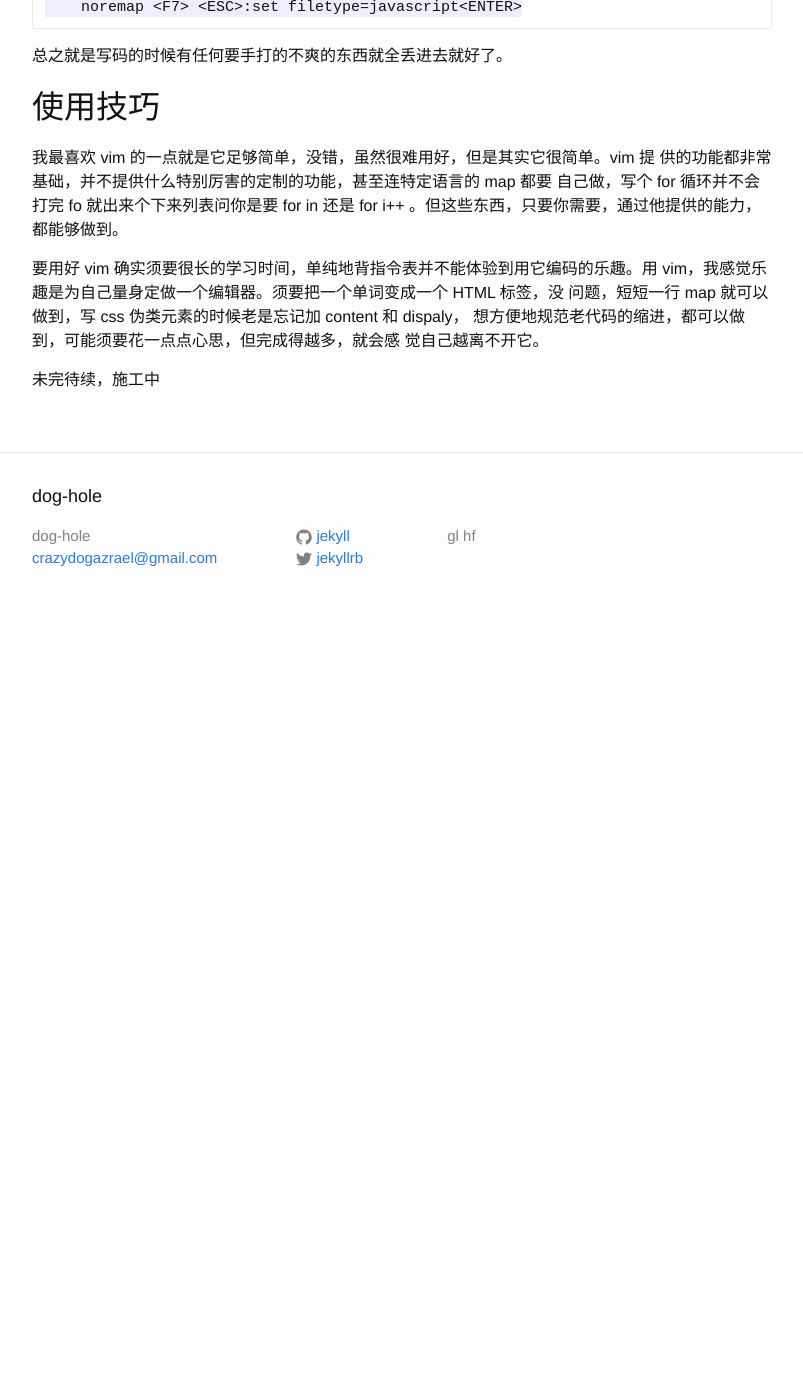
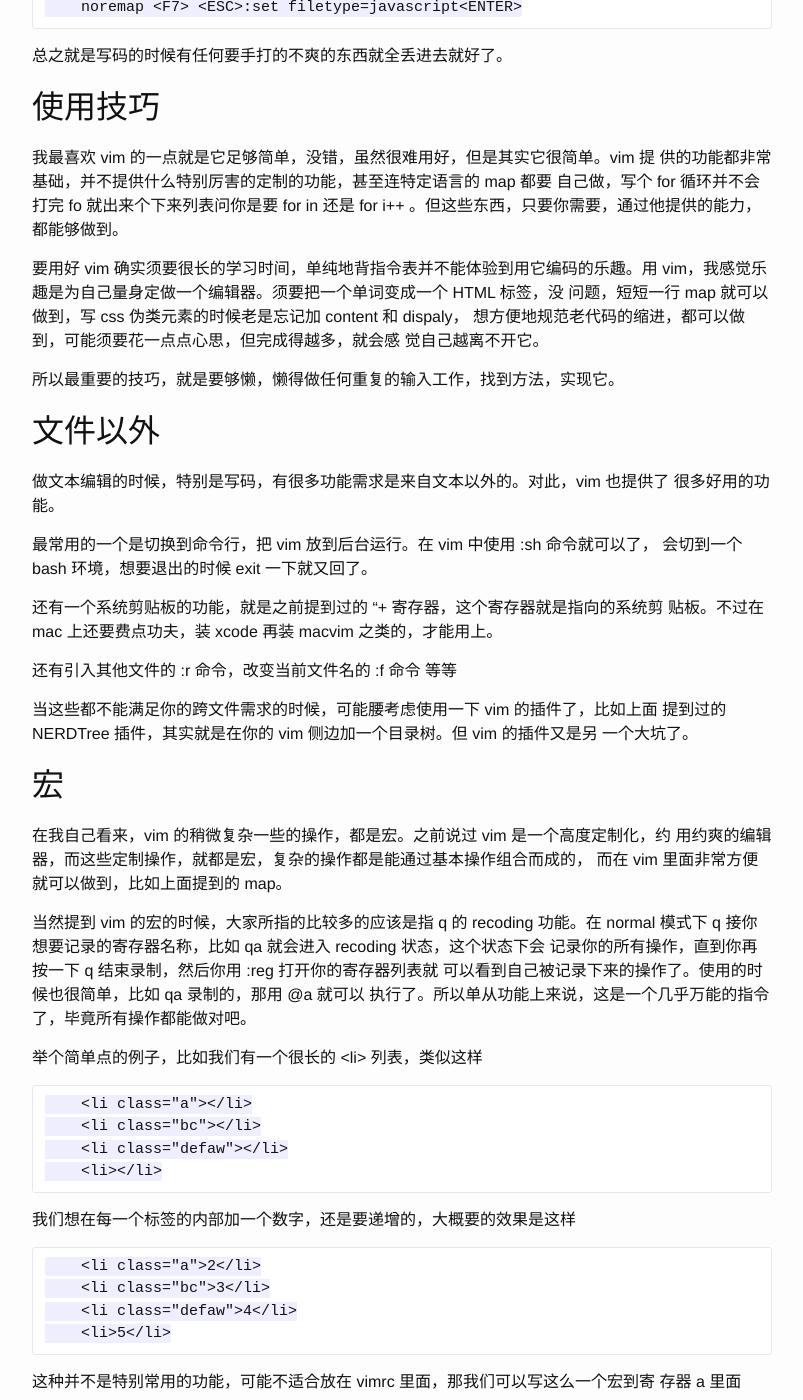
Before and after one commit to Crazydogs/Crazydogs.github.io, a Jekyll site: the page built from _posts/2016-8-16-vim-的使用姿势.markdown, in a window 1280 px wide and 1400 px high, scrolled down 2666 px. Shown: the whole window, without its empty margins (238-1041 px from the left). Built offline with Jekyll 4.4.1, drawn with Linux system fonts in a browser that asks for light colours; before the commit the page ends 3296 px from its top, so only the background shows below that; some of the changed text lies outside the part shown.

Commit message:
添加宏相关内容

`````diff
--- a/_posts/2016-8-16-vim-的使用姿势.markdown
+++ b/_posts/2016-8-16-vim-的使用姿势.markdown
@@ -146,4 +146,66 @@ vim，我感觉乐趣是为自己量身定做一个编辑器。须要把一个
 想方便地规范老代码的缩进，都可以做到，可能须要花一点点心思，但完成得越多，就会感
 觉自己越离不开它。
 
+所以最重要的技巧，就是要够懒，懒得做任何重复的输入工作，找到方法，实现它。
+
+## 文件以外
+做文本编辑的时候，特别是写码，有很多功能需求是来自文本以外的。对此，vim 也提供了
+很多好用的功能。
+
+最常用的一个是切换到命令行，把 vim 放到后台运行。在 vim 中使用 :sh 命令就可以了，
+会切到一个 bash 环境，想要退出的时候 exit 一下就又回了。
+
+还有一个系统剪贴板的功能，就是之前提到过的 "+ 寄存器，这个寄存器就是指向的系统剪
+贴板。不过在 mac 上还要费点功夫，装 xcode 再装 macvim 之类的，才能用上。
+
+还有引入其他文件的 :r 命令，改变当前文件名的 :f 命令 等等
+
+当这些都不能满足你的跨文件需求的时候，可能腰考虑使用一下 vim 的插件了，比如上面
+提到过的 NERDTree 插件，其实就是在你的 vim 侧边加一个目录树。但 vim 的插件又是另
+一个大坑了。
+
+## 宏
+在我自己看来，vim 的稍微复杂一些的操作，都是宏。之前说过 vim 是一个高度定制化，约
+用约爽的编辑器，而这些定制操作，就都是宏，复杂的操作都是能通过基本操作组合而成的，
+而在 vim 里面非常方便就可以做到，比如上面提到的 map。
+
+当然提到 vim 的宏的时候，大家所指的比较多的应该是指 q 的 recoding 功能。在 normal
+模式下 q 接你想要记录的寄存器名称，比如 qa 就会进入 recoding 状态，这个状态下会
+记录你的所有操作，直到你再按一下 q 结束录制，然后你用 :reg 打开你的寄存器列表就
+可以看到自己被记录下来的操作了。使用的时候也很简单，比如 qa 录制的，那用 @a 就可以
+执行了。所以单从功能上来说，这是一个几乎万能的指令了，毕竟所有操作都能做对吧。
+
+举个简单点的例子，比如我们有一个很长的 <li> 列表，类似这样
+
+````
+    <li class="a"></li>
+    <li class="bc"></li>
+    <li class="defaw"></li>
+    <li></li>
+````
+
+我们想在每一个标签的内部加一个数字，还是要递增的，大概要的效果是这样
+
+````
+    <li class="a">2</li>
+    <li class="bc">3</li>
+    <li class="defaw">4</li>
+    <li>5</li>
+````
+
+这种并不是特别常用的功能，可能不适合放在 vimrc 里面，那我们可以写这么一个宏到寄
+存器 a 里面
+
+````
+   0f>lvt<yj0f>p(ctr-a)0
+   // 0 是跳到行首，f> 是移动到第一个 > 符号的位置，v 进入选择模式，t< 是移动到
+   // 下一个 < 的前一位，也就是选中标签中间的内容，y 是复制，j 移动到下一行，0
+   // 移动到行首，接着 f> 跳到 > 处，p 粘贴，(ctr-a) 不需要这么输入的，直接在键盘
+   // 按 control + a 是能记录下来的，这是把数字 +1 的组合键，然后跳回行首
+````
+
+然后在第一行里面填 2，或者任何你想要的起始数字，然后输入 3@a，就搞定了。复杂的功
+能都是简单功能的组合，只要习惯了这点，没什么是做不到的。
+
+
 未完待续，施工中
`````
Also changed, not shown: other parts of _posts/2016-8-16-vim-的使用姿势.markdown (+1 -1 lines).
